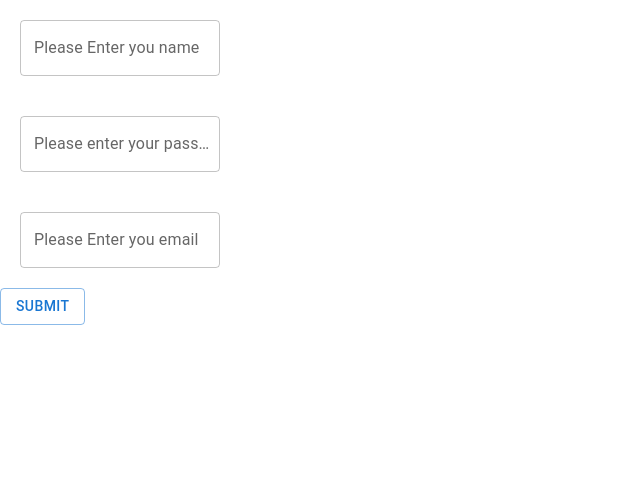
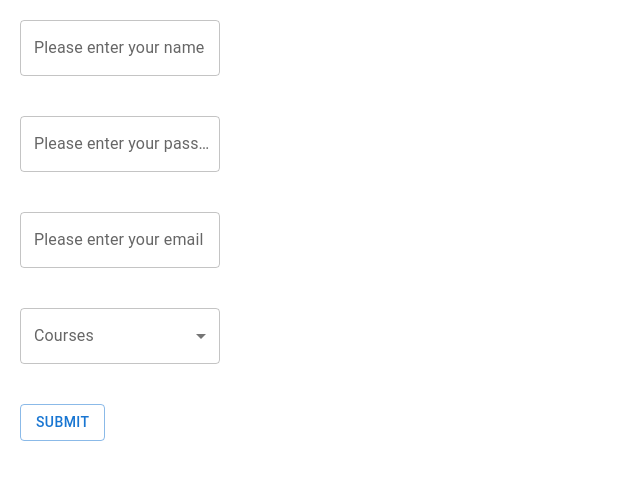
Before and after one commit to Satyamray21/materialUI, a React (Create React App) app: page / in a window 1280 px wide. Shown: the top 480 px of the page, without its empty margins (0-640 px from the left). Built offline with nearby package versions, Linux system fonts and the light colour scheme.

Commit message:
added select and drop down of list

```diff
--- a/src/component/Form.jsx
+++ b/src/component/Form.jsx
@@ -1,43 +1,74 @@
-import React,{useState} from 'react'
-import { TextField,Button } from '@mui/material'
+import React, { useState } from 'react';
+import { TextField, Button, FormControl, InputLabel, Select, MenuItem } from '@mui/material';
+
 function Form() {
-    const[name,setName ]=useState('');
-    const[password,setPassword]=useState('');
-    const[email,setEmail]=useState('');
-    const handelSubmit = (e)=>{
+  const [name, setName] = useState('');
+  const [password, setPassword] = useState('');
+  const [email, setEmail] = useState('');
+  const [course, setCourse] = useState('');
+
+  const handleSubmit = (e) => {
     e.preventDefault();
-        console.log(name,password,email);
+    console.log("Submitted Data:", name, password, email, course);
     setName('');
     setPassword('');
     setEmail('');
-    }
+    setCourse('');
+  };
+
   return (
     <>
       <TextField
+        type='text'
         value={name}
-    label='Please Enter you name'
-    onChange = {(e)=>setName(e.target.value)}
+        label='Please enter your name'
+        onChange={(e) => setName(e.target.value)}
         variant='outlined'
-    sx = {{margin:'20px',width: '200px'}}
-    /><br/>
+        sx={{ margin: '20px', width: '200px' }}
+      /><br />
+
       <TextField
+        type='password'
         value={password}
-    label="Please enter your password"
-    onChange = {(e)=>setPassword(e.target.value)}
+        label='Please enter your password'
+        onChange={(e) => setPassword(e.target.value)}
         variant='outlined'
-    sx = {{margin:'20px',width: '200px'}}
-    /><br/>
+        sx={{ margin: '20px', width: '200px' }}
+      /><br />
+
       <TextField
+        type='email'
         value={email}
-    label='Please Enter you email'
-    onChange = {(e)=>setEmail(e.target.value)}
+        label='Please enter your email'
+        onChange={(e) => setEmail(e.target.value)}
         variant='outlined'
-    sx = {{margin:'20px',width: '200px'}}
-    /><br/>
-    <Button variant='outlined'
-    onClick = {handelSubmit} >Submit</Button>
+        sx={{ margin: '20px', width: '200px' }}
+      /><br />
+
+      <FormControl variant="outlined" sx={{ margin: '20px', width: '200px' }}>
+        <InputLabel id="menu">Courses</InputLabel>
+        <Select
+          labelId="menu"
+          value={course}
+          onChange={(e) => setCourse(e.target.value)}
+          label="Courses"
+        >
+          <MenuItem value="Java">Java</MenuItem>
+          <MenuItem value="Node">Node</MenuItem>
+          <MenuItem value="DSA">DSA</MenuItem>
+          <MenuItem value="C">C</MenuItem>
+        </Select>
+      </FormControl><br />
+
+      <Button
+        variant='outlined'
+        onClick={handleSubmit}
+        sx={{ margin: '20px' }}
+      >
+        Submit
+      </Button>
     </>
-  )
+  );
 }
 
-export default Form
+export default Form;
```
Lines whose indentation alone changed are shown as unchanged.
